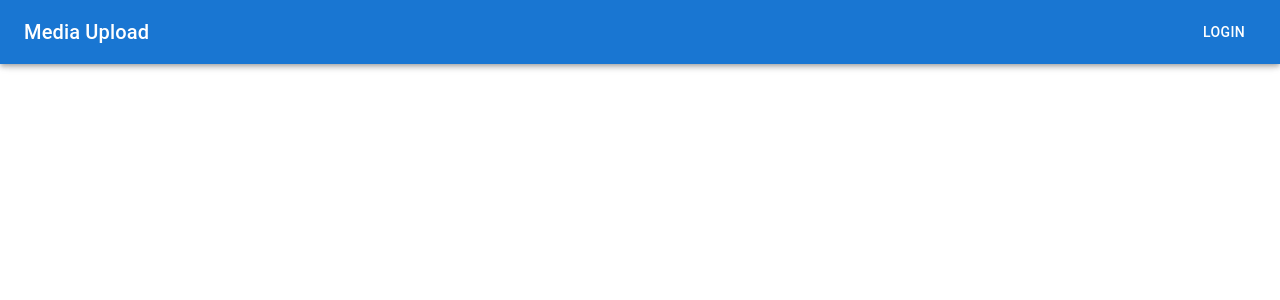
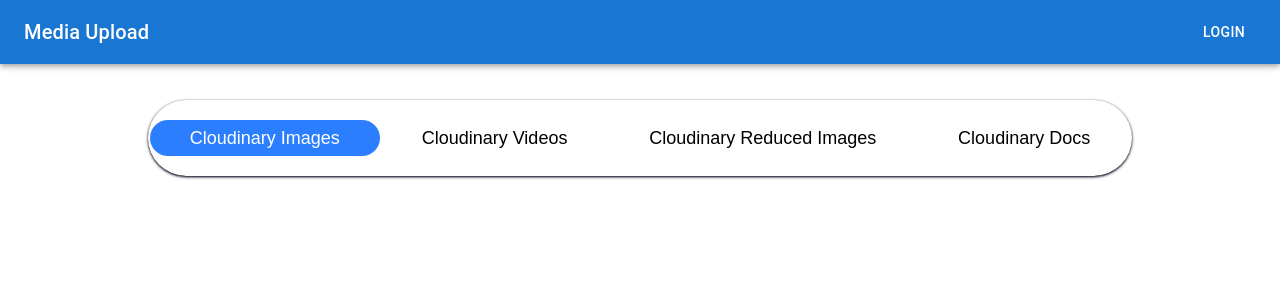
Before and after one commit to Hilal-11/Backend-Development-and-Databases, a React (Vite) app in the folder Media Upload App/Frontend/: page /mediaUploadCloud/imageUploadCloudinary in a window 1280 px wide. Before the commit this address had no page. Shown: the top 300 px of the page. Built offline with nearby package versions, Linux system fonts and the light colour scheme.

Commit message:
frontend end

```diff
--- a/Media Upload App/Frontend/src/App.jsx
+++ b/Media Upload App/Frontend/src/App.jsx
@@ -3,17 +3,30 @@ import Navigation from "./components/Navigation"
 import HoroComponent from "./components/HoroComponent"
 import { Router , Route, useNavigate, Routes } from "react-router-dom"
 import MediaUpload from "./components/MediaUpload";
+
+import MediaUploadAll from './NestedRoutes/MediaUploadAll'
+import ImageUploadCloudinary from './NestedRoutes/ImageUploadCloudinary'
+import VideoUploadCloudinary from './NestedRoutes/VideoUploadCloudinary'
+import ImageReducerUploadCloudinary from './NestedRoutes/ImageReducerUploadCloudinary'
+import DocsUploadCloudinary from './NestedRoutes/DocsUploadCloudinary'
+
 function App() {
 
   return (
-    <div className="w-full lg:w-[80%] h-svh">
+    <div className="w-full lg:w-[80%] h-svh mx-auto">
       <div>
         <Navigation />
       </div>
-    <Routes>
-      <Route path="/" element={<HoroComponent/>} />
-      <Route path="/mediaUploadCloud" element={<MediaUpload/>} />
-    </Routes>
+      <Routes>
+        <Route path="/" element={<HoroComponent />} />
+        <Route path="/mediaUploadCloud" element={<MediaUpload />}>
+          <Route index element={<MediaUploadAll />} />
+          <Route path="imageUploadCloudinary" element={<ImageUploadCloudinary />} />
+          <Route path="videoUploadCloudinary" element={<VideoUploadCloudinary />} />
+          <Route path="imageReducerUploadCloudinary" element={<ImageReducerUploadCloudinary />} />
+          <Route path="docsUploadCloudinary" element={<DocsUploadCloudinary />} />
+        </Route>
+      </Routes>
     </div>
 
   )
--- /dev/null
+++ b/Media Upload App/Frontend/src/NestedRoutes/DocsUploadCloudinary.jsx
@@ -0,0 +1,11 @@
+import React from 'react'
+
+function DocsUploadCloudinary() {
+  return (
+    <div>
+
+    </div>
+  )
+}
+
+export default DocsUploadCloudinary
--- /dev/null
+++ b/Media Upload App/Frontend/src/NestedRoutes/ImageReducerUploadCloudinary.jsx
@@ -0,0 +1,11 @@
+import React from 'react'
+
+function ImageReducerUploadCloudinary() {
+  return (
+    <div>
+
+    </div>
+  )
+}
+
+export default ImageReducerUploadCloudinary
--- /dev/null
+++ b/Media Upload App/Frontend/src/NestedRoutes/ImageUploadCloudinary.jsx
@@ -0,0 +1,11 @@
+import React from 'react'
+
+function ImageUploadCloudinary() {
+  return (
+    <div>
+
+    </div>
+  )
+}
+
+export default ImageUploadCloudinary
--- /dev/null
+++ b/Media Upload App/Frontend/src/NestedRoutes/MediaUploadAll.jsx
@@ -0,0 +1,11 @@
+import React from 'react'
+
+function MediaUploadAll() {
+  return (
+    <div>
+
+    </div>
+  )
+}
+
+export default MediaUploadAll
--- /dev/null
+++ b/Media Upload App/Frontend/src/NestedRoutes/VideoUploadCloudinary.jsx
@@ -0,0 +1,11 @@
+import React from 'react'
+
+function VideoUploadCloudinary() {
+  return (
+    <div>
+
+    </div>
+  )
+}
+
+export default VideoUploadCloudinary
--- a/Media Upload App/Frontend/src/components/HoroComponent.jsx
+++ b/Media Upload App/Frontend/src/components/HoroComponent.jsx
@@ -10,7 +10,7 @@ import { SiCloudinary } from "react-icons/si";
 function HoroComponent() {
     const navigate = useNavigate('')
   return (
-    <div className='lg:w-[80%] mx-auto py-10 lg:py-20 my-10'>
+    <div className='lg:w-[100%] mx-auto py-10 lg:py-20 my-10'>
         <div>
             <div className='lg:text-center'>
                 <h1 className='text-4xl lg:text-7xl poppins-extrabold px-6 text-shadow-sm text-shadow-slate-500'>Lorem, ipsum dolor sit amet consectetur adipisicing elit. Nisi rem optio fugiat.</h1>
@@ -18,7 +18,7 @@ function HoroComponent() {
             </div>
         </div>
 
-        <div className='flex flex-wrap justify-evenly w-full h-auto px-6 gap-10'>
+        <div className='w-full flex flex-wrap justify-evenly w-full h-auto px-6 gap-10 '>
             <div className='w-full lg:w-[300px] h-[300px] cursor-pointer rounded-2xl shadow-sm shadow-gray-500 p-4'>
                 <div className='flex justify-center items-center text-[12rem] text-gray-700'>
                     <RiImageAddFill/>
--- a/Media Upload App/Frontend/src/components/MediaUpload.jsx
+++ b/Media Upload App/Frontend/src/components/MediaUpload.jsx
@@ -1,22 +1,37 @@
-import * as React from 'react';
-import Box from '@mui/material/Box';
-import Tabs from '@mui/material/Tabs';
-import Tab from '@mui/material/Tab';
+import React from 'react'
+import { NavLink ,  Outlet } from 'react-router-dom'
+function MediaUpload() {
+  return (
+    <div className="w-full my-20 p-5 relative">
+      <div className="flex justify-evenly lg:overflow-hidden overflow-x-scroll shadow-sm shadow-slate-950 py-6 rounded-full">
+        <div>
+          <NavLink to={"imageUploadCloudinary"}
 
-export default function MediaUpload() {
-  const [value, setValue] = React.useState(0);
+          className={({ isActive }) =>
+            `poppins-medium cursor-pointer hover:shadow-sm hover:shadow-slate-500 duration-500 px-10 py-2 text-lg rounded-full ${isActive ? "bg-blue-500 text-white" : ""}`}>
 
-  const handleChange = (event, newValue) => {
-    setValue(newValue);
-  };
+          Cloudinary Images</NavLink>
+        </div>
+        <div>
+          <NavLink to={'videoUploadCloudinary'} className={( { isActive } ) => `poppins-medium cursor-pointer hover:shadow-sm hover:shadow-slate-500 duration-500 px-10 py-2 text-lg rounded-full ${isActive ? "bg-blue-500 text-white" : ""}`}
 
-  return (
-    <Box className="" sx={{ width: '100%', bgcolor: 'background.paper' }}>
-      <Tabs value={value} onChange={handleChange} centered>
-        <Tab label="Item One" />
-        <Tab label="Item Two" />
-        <Tab label="Item Three" />
-      </Tabs>
-    </Box>
-  );
+          >Cloudinary Videos</NavLink>
+        </div>
+        <div>
+          <NavLink to={'imageReducerUploadCloudinary'} className={({isActive}) =>
+            `poppins-medium cursor-pointer hover:shadow-sm hover:shadow-slate-500 duration-500 px-10 py-2 text-lg rounded-full ${isActive ? "bg-blue-500 text-white" : ""}`
+          }>Cloudinary Reduced Images</NavLink>
+        </div>
+        <div>
+          <NavLink to={'docsUploadCloudinary'} className={( {isActive} ) =>
+            `poppins-medium cursor-pointer hover:shadow-sm hover:shadow-slate-500 duration-500 px-10 py-2 text-lg rounded-full ${isActive ? "bg-blue-500 text-white" : ""}`
+          }>Cloudinary Docs</NavLink>
+        </div>
+      </div>
+        <div className="mt-10">
+          <Outlet />
+        </div>
+    </div>
+  )
 }
+export default MediaUpload
```
